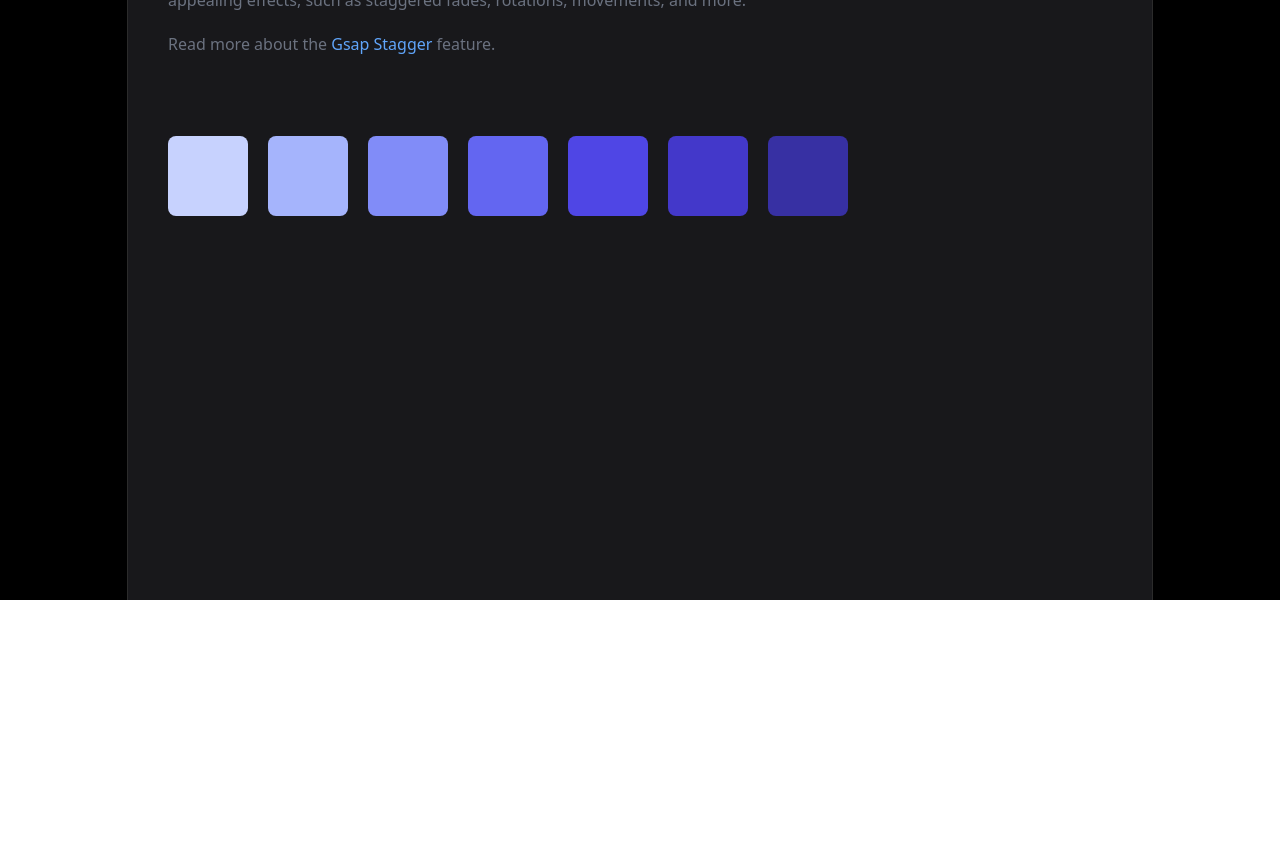
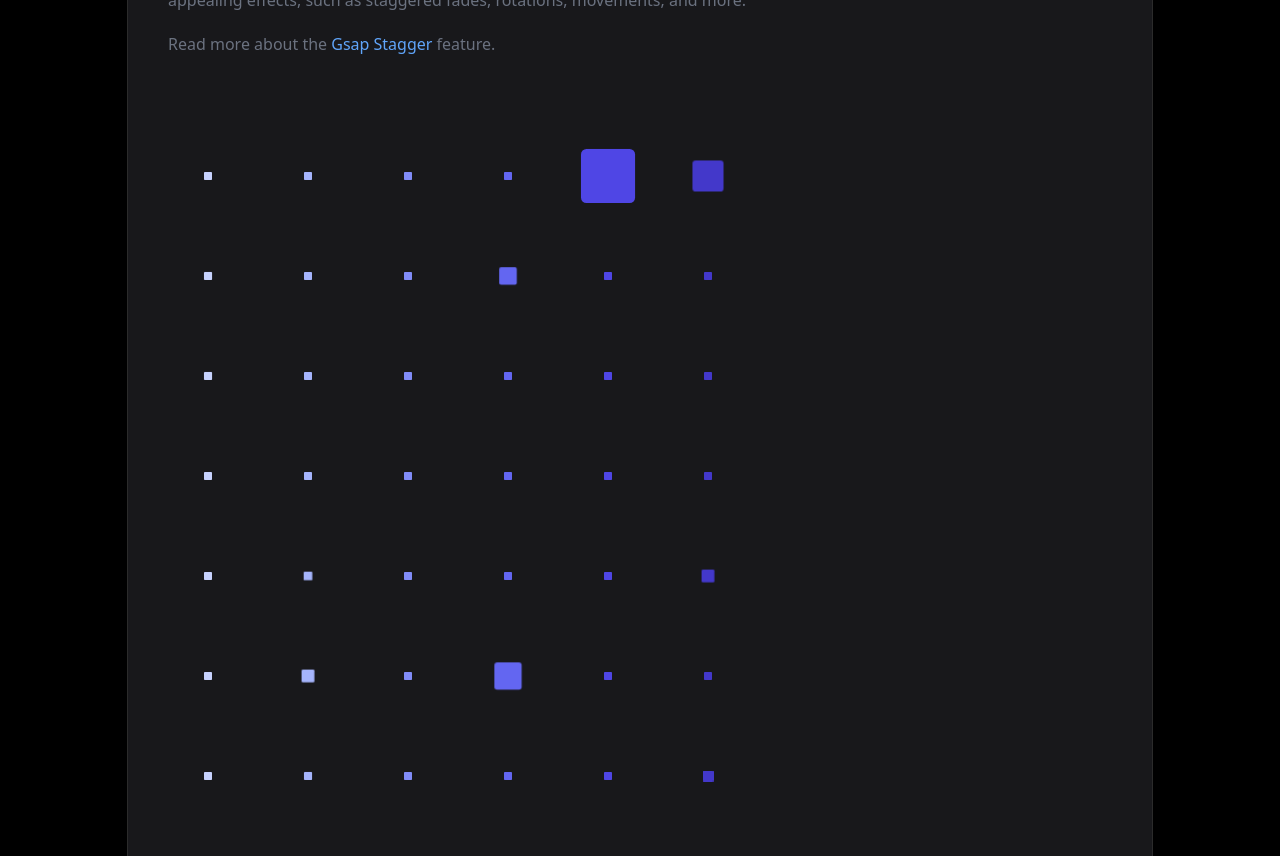
Before and after one commit to makhmudov-otabek/gsap-cc-starter, a React (Vite) app: page /gsapstagger in a window 1280 px wide. Shown: the part 200-1056 px from the top of the page. Before the commit the page ends 800 px from the top, so only its background shows below. Built offline with nearby package versions, Linux system fonts and the light colour scheme.

Commit message:
gsap stagger

```diff
--- a/src/pages/GsapStagger.jsx
+++ b/src/pages/GsapStagger.jsx
@@ -1,5 +1,22 @@
+import { useGSAP } from "@gsap/react";
+import gsap from "gsap";
+
 const GsapStagger = () => {
   // TODO: Implement the gsap.stagger() method
+  useGSAP(() => {
+    gsap.to(".stagger-box", {
+      scale: 0.1,
+      repeat: -1,
+      stagger: {
+        amount: 1.5,
+        grid: "auto",
+        from: "random",
+        // from: "center",
+        // axis: "y",
+        // each: 0.1,
+      },
+    });
+  }, []);
 
   return (
     <main>
@@ -31,14 +48,79 @@ const GsapStagger = () => {
       </p>
 
       <div className="mt-20">
-        <div className="flex gap-5">
+        <div className="flex flex-wrap gap-5">
           <div className="w-20 h-20 bg-indigo-200 rounded-lg stagger-box" />
           <div className="w-20 h-20 bg-indigo-300 rounded-lg stagger-box" />
           <div className="w-20 h-20 bg-indigo-400 rounded-lg stagger-box" />
           <div className="w-20 h-20 bg-indigo-500 rounded-lg stagger-box" />
           <div className="w-20 h-20 bg-indigo-600 rounded-lg stagger-box" />
           <div className="w-20 h-20 bg-indigo-700 rounded-lg stagger-box" />
-          <div className="w-20 h-20 bg-indigo-800 rounded-lg stagger-box" />
+        </div>
+      </div>
+
+      <div className="mt-5">
+        <div className="flex flex-wrap gap-5">
+          <div className="w-20 h-20 bg-indigo-200 rounded-lg stagger-box" />
+          <div className="w-20 h-20 bg-indigo-300 rounded-lg stagger-box" />
+          <div className="w-20 h-20 bg-indigo-400 rounded-lg stagger-box" />
+          <div className="w-20 h-20 bg-indigo-500 rounded-lg stagger-box" />
+          <div className="w-20 h-20 bg-indigo-600 rounded-lg stagger-box" />
+          <div className="w-20 h-20 bg-indigo-700 rounded-lg stagger-box" />
+        </div>
+      </div>
+
+      <div className="mt-5">
+        <div className="flex flex-wrap gap-5">
+          <div className="w-20 h-20 bg-indigo-200 rounded-lg stagger-box" />
+          <div className="w-20 h-20 bg-indigo-300 rounded-lg stagger-box" />
+          <div className="w-20 h-20 bg-indigo-400 rounded-lg stagger-box" />
+          <div className="w-20 h-20 bg-indigo-500 rounded-lg stagger-box" />
+          <div className="w-20 h-20 bg-indigo-600 rounded-lg stagger-box" />
+          <div className="w-20 h-20 bg-indigo-700 rounded-lg stagger-box" />
+        </div>
+      </div>
+
+      <div className="mt-5">
+        <div className="flex flex-wrap gap-5">
+          <div className="w-20 h-20 bg-indigo-200 rounded-lg stagger-box" />
+          <div className="w-20 h-20 bg-indigo-300 rounded-lg stagger-box" />
+          <div className="w-20 h-20 bg-indigo-400 rounded-lg stagger-box" />
+          <div className="w-20 h-20 bg-indigo-500 rounded-lg stagger-box" />
+          <div className="w-20 h-20 bg-indigo-600 rounded-lg stagger-box" />
+          <div className="w-20 h-20 bg-indigo-700 rounded-lg stagger-box" />
+        </div>
+      </div>
+
+      <div className="mt-5">
+        <div className="flex flex-wrap gap-5">
+          <div className="w-20 h-20 bg-indigo-200 rounded-lg stagger-box" />
+          <div className="w-20 h-20 bg-indigo-300 rounded-lg stagger-box" />
+          <div className="w-20 h-20 bg-indigo-400 rounded-lg stagger-box" />
+          <div className="w-20 h-20 bg-indigo-500 rounded-lg stagger-box" />
+          <div className="w-20 h-20 bg-indigo-600 rounded-lg stagger-box" />
+          <div className="w-20 h-20 bg-indigo-700 rounded-lg stagger-box" />
+        </div>
+      </div>
+
+      <div className="mt-5">
+        <div className="flex flex-wrap gap-5">
+          <div className="w-20 h-20 bg-indigo-200 rounded-lg stagger-box" />
+          <div className="w-20 h-20 bg-indigo-300 rounded-lg stagger-box" />
+          <div className="w-20 h-20 bg-indigo-400 rounded-lg stagger-box" />
+          <div className="w-20 h-20 bg-indigo-500 rounded-lg stagger-box" />
+          <div className="w-20 h-20 bg-indigo-600 rounded-lg stagger-box" />
+          <div className="w-20 h-20 bg-indigo-700 rounded-lg stagger-box" />
+        </div>
+      </div>
+
+      <div className="mt-5">
+        <div className="flex flex-wrap gap-5">
+          <div className="w-20 h-20 bg-indigo-200 rounded-lg stagger-box" />
+          <div className="w-20 h-20 bg-indigo-300 rounded-lg stagger-box" />
+          <div className="w-20 h-20 bg-indigo-400 rounded-lg stagger-box" />
+          <div className="w-20 h-20 bg-indigo-500 rounded-lg stagger-box" />
+          <div className="w-20 h-20 bg-indigo-600 rounded-lg stagger-box" />
+          <div className="w-20 h-20 bg-indigo-700 rounded-lg stagger-box" />
         </div>
       </div>
     </main>
```
